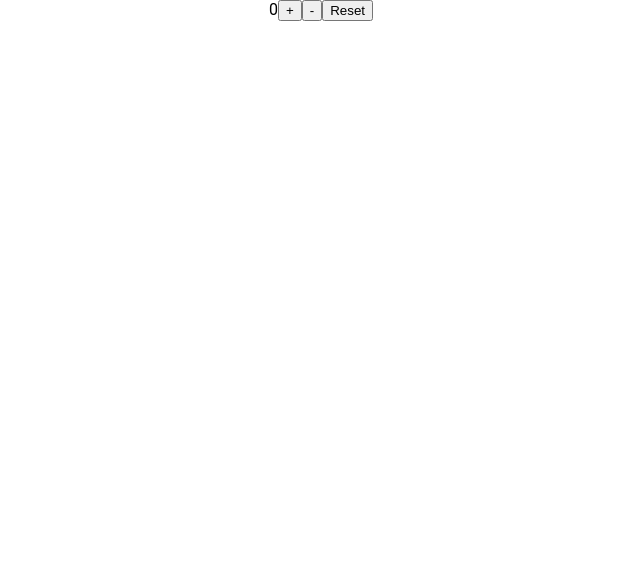
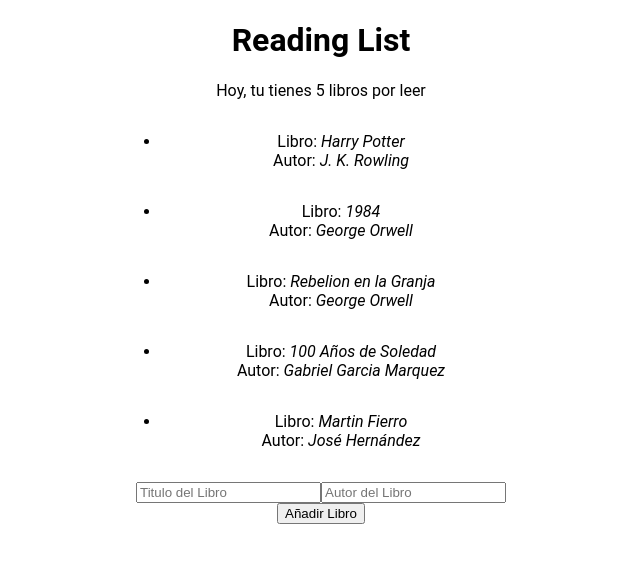
Before and after one commit to Academia-Numen/1021-react-clases, a React (Create React App) app: page / in a window 1280 px wide. Shown: the top 562 px of the page, without its empty margins (319-959 px from the left). Built offline with nearby package versions, Linux system fonts and the light colour scheme.

Commit message:
Clase 7: Ejemplo de context + reducer + hooks (Parte I)

```diff
--- a/src/App.js
+++ b/src/App.js
@@ -1,12 +1,17 @@
-import Counter from "./components/Counter";
-import CounterWithReducer from "./components/CounterWithReducer";
+import BookList from "./components/BookList";
+import Navbar from "./components/Navbar";
+import NewBookForm from "./components/NewBookForm";
+import BookContextProvider from "./context/BookContext";
 
 function App() {
 
   return (
     <div className="App">
-      {/* <Counter /> */}
-      <CounterWithReducer />
+      <BookContextProvider>
+        <Navbar />
+        <BookList />
+        <NewBookForm />
+      </BookContextProvider>
     </div>
   )
 }
--- /dev/null
+++ b/src/components/BookDetails.js
@@ -0,0 +1,11 @@
+function BookDetails({ book }) {
+
+    return (
+        <li style={{ padding: '1rem' }}>
+            <div>Libro: <span style={{fontStyle: 'italic'}}>{book.title}</span></div>
+            <div>Autor: <span style={{fontStyle: 'italic'}}>{book.author}</span></div>
+        </li>
+    )
+}
+
+export default BookDetails;
--- /dev/null
+++ b/src/components/BookList.js
@@ -0,0 +1,18 @@
+import { useContext, useState } from "react";
+import { BookContext } from "../context/BookContext";
+import BookDetails from "./BookDetails";
+
+function BookList() {
+
+  const { books } = useContext(BookContext);
+
+  return (
+    <div>
+      <ul>
+        {books.map(book => <BookDetails book={book} />)}
+      </ul>
+    </div>
+  )
+}
+
+export default BookList;
--- a/src/components/Counter.js
+++ /dev/null
@@ -1,18 +0,0 @@
-import { useState } from "react";
-
-function Counter() {
-
-  const [counter, setCounter] = useState(0);
-
-  return (
-    <>
-      <span>{counter}</span>
-
-      <button onClick={() => setCounter(prevState => prevState + 1)}>+</button>
-      <button onClick={() => setCounter(prevState => prevState - 1)}>-</button>
-      <button onClick={() => setCounter(0)}>Reset</button>
-    </>
-  )
-}
-
-export default Counter;
--- a/src/components/CounterWithReducer.js
+++ /dev/null
@@ -1,19 +0,0 @@
-import { useReducer } from "react";
-import reducer, { ACTIONS } from "../reducers/reducer";
-
-function CounterWithReducer() {
-
-  const [counter, dispatch] = useReducer(reducer, 0);
-
-  return (
-    <>
-      <span>{counter}</span>
-
-      <button onClick={() => dispatch({ type: ACTIONS.INCREMENT, payload: 5 })}>+</button>
-      <button onClick={() => dispatch({ type: ACTIONS.DECREMENT, payload: 10 })}>-</button>
-      <button onClick={() => dispatch({ type: ACTIONS.RESET })}>Reset</button>
-    </>
-  )
-}
-
-export default CounterWithReducer;
--- /dev/null
+++ b/src/components/Navbar.js
@@ -0,0 +1,15 @@
+import { useContext } from "react";
+import { BookContext } from "../context/BookContext";
+
+function Navbar () {
+    const { books } = useContext(BookContext);
+
+    return (
+        <div>
+            <h1>Reading List</h1>
+            <p>Hoy, tu tienes {books.length} libros por leer</p>
+        </div>
+    )
+}
+
+export default Navbar;
--- /dev/null
+++ b/src/components/NewBookForm.js
@@ -0,0 +1,36 @@
+import { useContext, useState } from "react";
+import { BookContext } from "../context/BookContext";
+
+function NewBookForm() {
+    const [title, setTitle] = useState('');
+    const [author, setAuthor] = useState('');
+    const { setBooks } = useContext(BookContext);
+
+    function handleSubmit(e) {
+        e.preventDefault();
+        const newBook = { id: 6, title, author };
+        setBooks(prevState => [...prevState, newBook]);
+        setTitle('');
+        setAuthor('');
+    }
+
+    // ID DINAMICO
+    // MANEGAR ESTADO CON REDUCER
+    // AGREGAR UN CUSTOM HOOK
+    // GUARDAR LA INFO EN LOCAL STORAGE
+
+    return (
+        <form onSubmit={handleSubmit}>
+
+            <input type="text" placeholder="Titulo del Libro" value={title}
+                required onChange={(e) => setTitle(e.target.value)} />
+
+            <input type="text" placeholder="Autor del Libro" value={author}
+                required onChange={(e) => setAuthor(e.target.value)} />
+
+            <input type="submit" value='Añadir Libro' />
+        </form>
+    )
+}
+
+export default NewBookForm;
--- /dev/null
+++ b/src/context/BookContext.js
@@ -0,0 +1,22 @@
+import { createContext, useState } from "react";
+
+export const BookContext = createContext();
+
+function BookContextProvider ({ children }) {
+
+    const [books, setBooks] = useState([
+        { id: 1, title: 'Harry Potter', author: 'J. K. Rowling' },
+        { id: 2, title: '1984', author: 'George Orwell' },
+        { id: 3, title: 'Rebelion en la Granja', author: 'George Orwell' },
+        { id: 4, title: '100 Años de Soledad', author: 'Gabriel Garcia Marquez' },
+        { id: 5, title: 'Martin Fierro', author: 'José Hernández' },
+      ])
+
+    return (
+        <BookContext.Provider value={{ books, setBooks }}>
+            { children }
+        </BookContext.Provider>
+    )
+}
+
+export default BookContextProvider;
```
